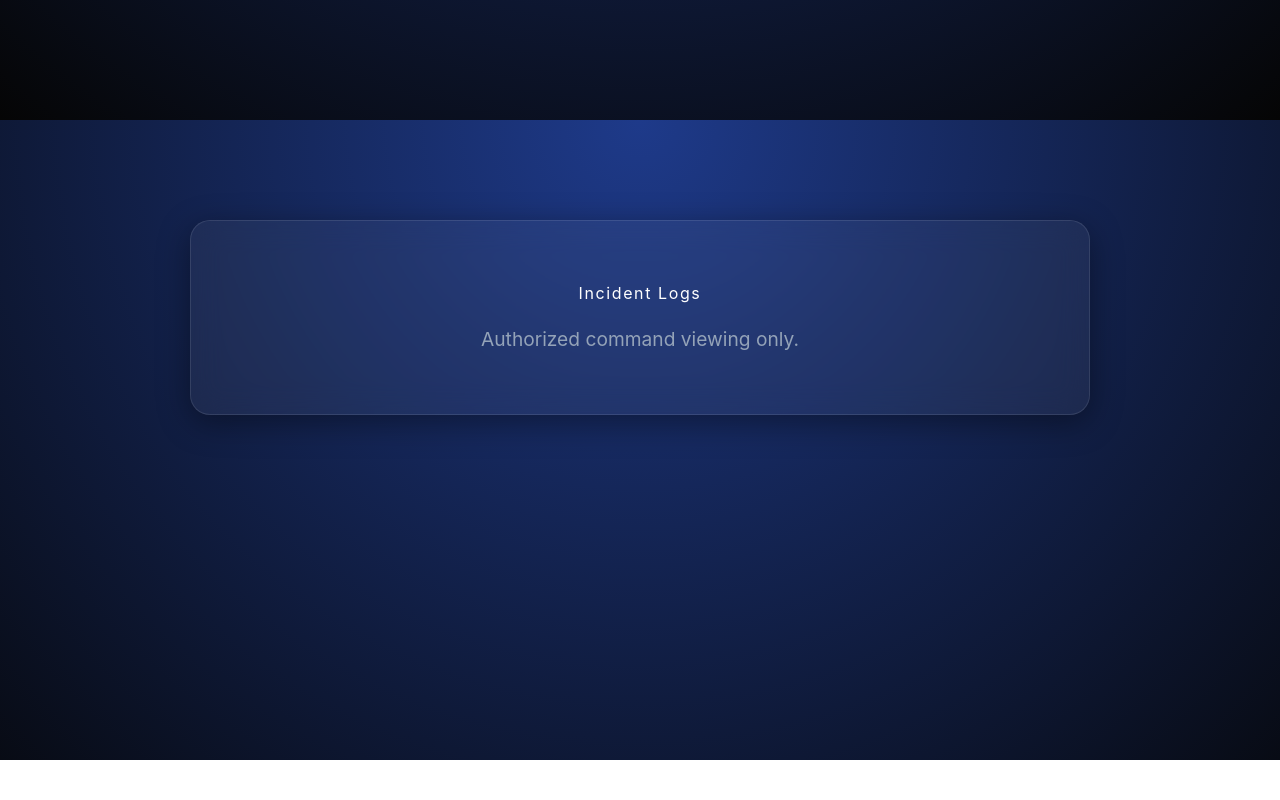
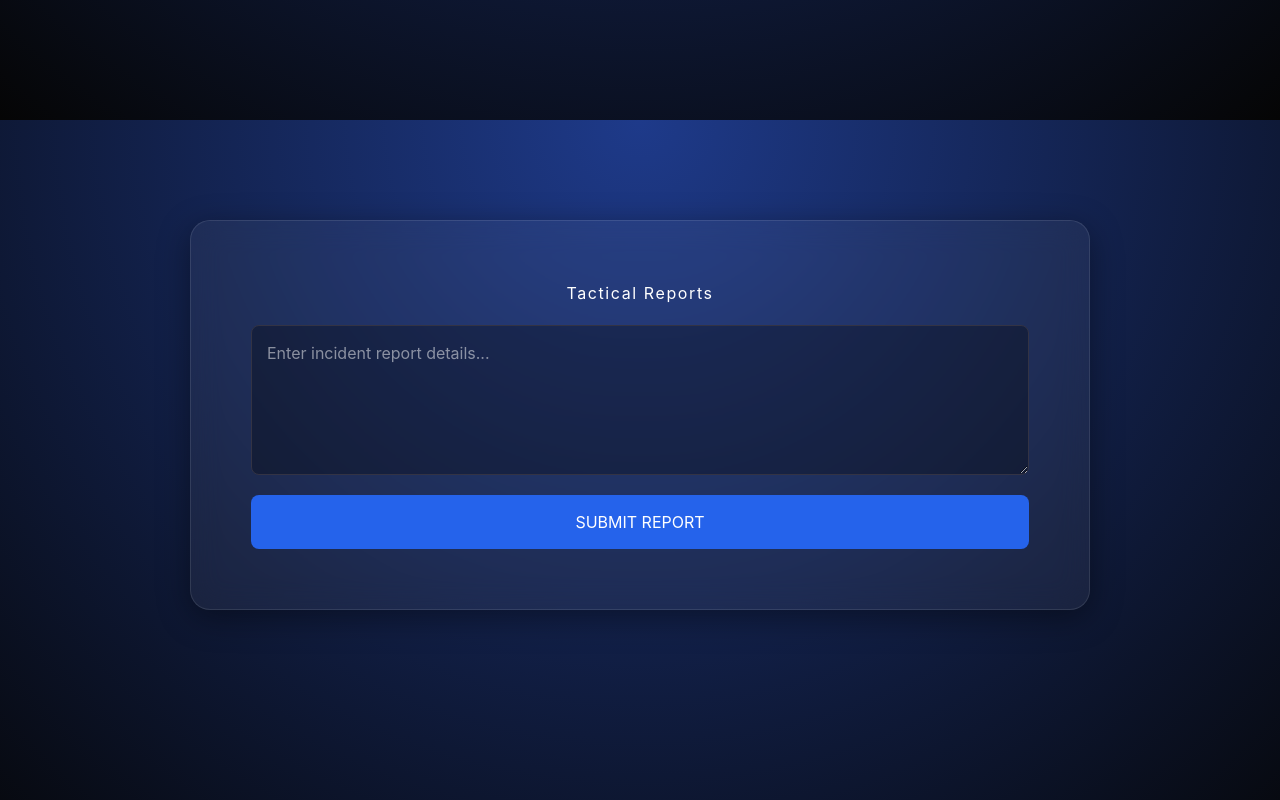
Before and after one commit to morkelchristan-cpu/zhpd-website, a Next.js app: page / in a window 1280 px wide. Shown: the part 3880-4680 px from the top of the page. Before the commit the page ends 4640 px from the top, so only its background shows below. Built offline with nearby package versions, Linux system fonts and the light colour scheme.

Commit message:
Added reports to scroll down sections.

```diff
--- a/app/page.tsx
+++ b/app/page.tsx
@@ -1,3 +1,6 @@
+'use client';
+import { useState } from 'react';
+
 export default function HomePage() {
   const sections = [
     { id: 'about', title: 'About the LSPD', content: 'Dedicated to serving and protecting the citizens of Los Santos with integrity and honor.' },
@@ -5,23 +8,45 @@ export default function HomePage() {
     { id: 'command', title: 'Command Operations', content: 'Strategic oversight and tactical management.' },
     { id: 'roster', title: 'Officer Roster', content: 'Current active personnel directory.' },
     { id: 'ai', title: 'Tactical AI', content: 'Advanced AI assistance for field operations.' },
+    { id: 'reports', title: 'Tactical Reports', content: 'FORM' }, // New trigger
     { id: 'logs', title: 'Incident Logs', content: 'Authorized command viewing only.' }
   ];
 
+  const [reportText, setReportText] = useState('');
+
+  const submitReport = () => {
+    const logs = JSON.parse(localStorage.getItem('incidentLogs') || '[]');
+    localStorage.setItem('incidentLogs', JSON.stringify([...logs, { id: Date.now(), text: reportText }]));
+    setReportText('');
+    alert('Report submitted to command logs.');
+  };
+
   return (
     <main>
-      {/* Hero Section */}
       <section id="home" style={{ height: '100vh', display: 'flex', flexDirection: 'column', alignItems: 'center', justifyContent: 'center' }}>
         <img src="/logo.png" alt="Logo" style={{ width: '220px', marginBottom: '30px' }} />
         <h1 style={{ fontSize: '4rem', letterSpacing: '0.2em', textTransform: 'uppercase' }}>LSPD Portal</h1>
       </section>
 
-      {/* Dynamic Sections */}
       {sections.map((sec) => (
         <section key={sec.id} id={sec.id} className="page-container" style={{ minHeight: '80vh', padding: '100px 40px' }}>
           <div className="glass-effect" style={{ width: '100%', maxWidth: '900px', padding: '60px', textAlign: 'center' }}>
             <h2 style={{ marginBottom: '20px', letterSpacing: '0.1em' }}>{sec.title}</h2>
-            <p style={{ color: '#94a3b8', fontSize: '1.2rem' }}>{sec.content}</p>
+
+            {sec.content === 'FORM' ? (
+              <div style={{ display: 'flex', flexDirection: 'column', gap: '20px' }}>
+                <textarea
+                  value={reportText} onChange={(e) => setReportText(e.target.value)}
+                  placeholder="Enter incident report details..."
+                  style={{ width: '100%', height: '150px', background: 'rgba(0,0,0,0.3)', border: '1px solid #334', padding: '15px', color: '#fff', borderRadius: '8px' }}
+                />
+                <button onClick={submitReport} style={{ padding: '15px', background: '#2563eb', border: 'none', borderRadius: '8px', cursor: 'pointer', color: '#fff' }}>
+                  SUBMIT REPORT
+                </button>
+              </div>
+            ) : (
+              <p style={{ color: '#94a3b8', fontSize: '1.2rem' }}>{sec.content}</p>
+            )}
           </div>
         </section>
       ))}
--- a/app/roster/page.tsx
+++ b/app/roster/page.tsx
@@ -11,7 +11,6 @@ export default function RosterPage() {
         margin: '0 auto',
         padding: '0 20px'
       }}>
-
         <h1 style={{ fontSize: '3rem', marginBottom: '20px' }}>Department Resources</h1>
         <p style={{ fontSize: '1.2rem', marginBottom: '60px', maxWidth: '800px' }}>
           Access official personnel records, standard operating procedures, and operational documentation.
```
Also changed, not shown: 1 other file (tests, documents, lock files or other folders).
